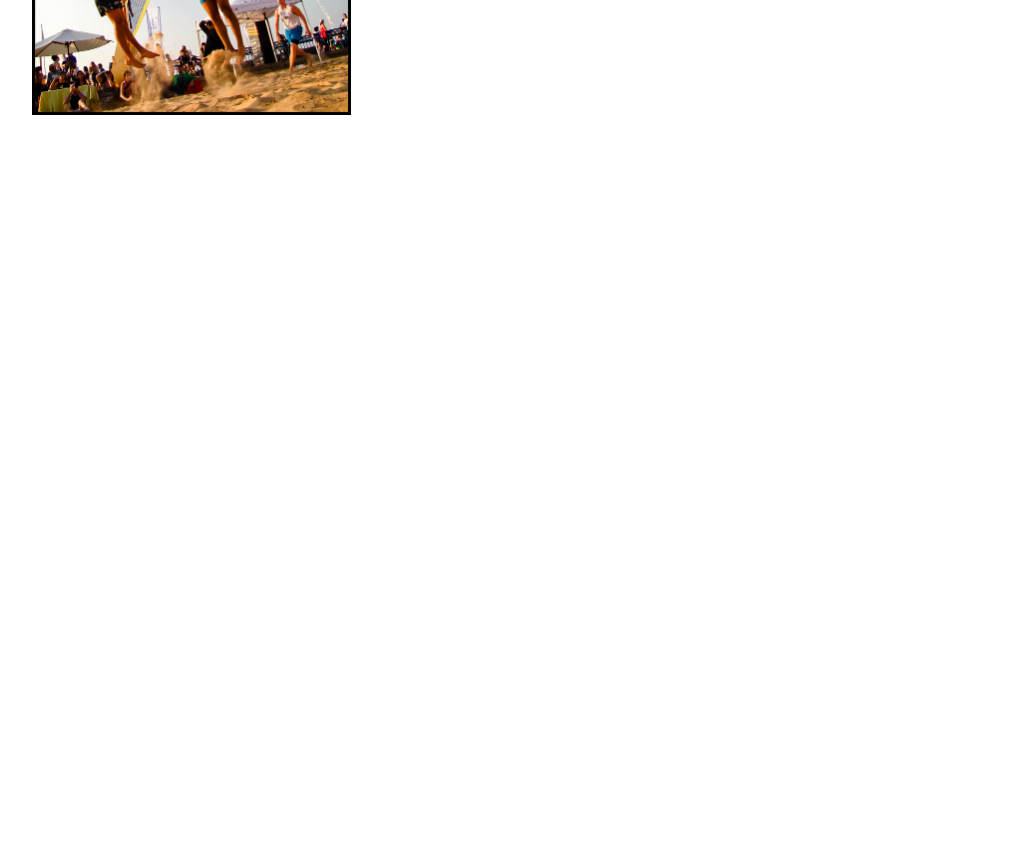
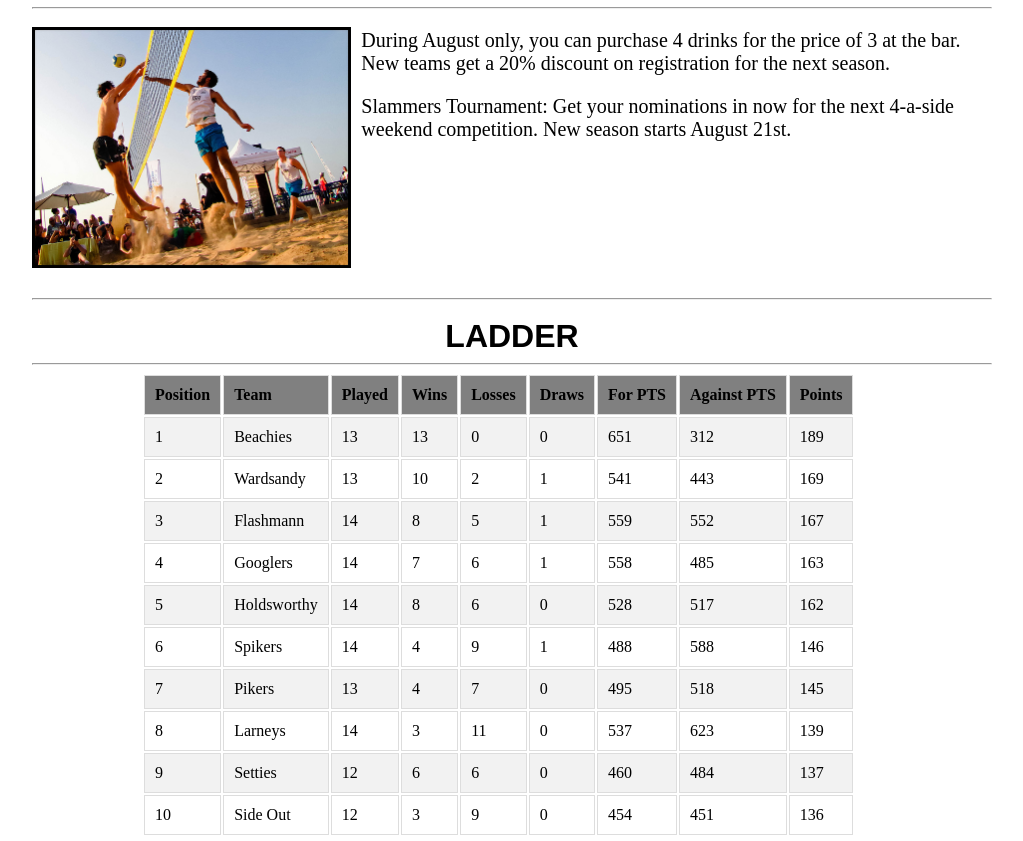
Before and after one commit to jackgillies/cp1406-Assignment, a plain HTML site: page index.html in a window 1280 px wide. Shown: the part 672-1513 px from the top of the page, without its empty margins (128-1151 px from the left). Before the commit the page ends 800 px from the top, so only its background shows below. Drawn offline with Linux system fonts and the light colour scheme.

Commit message:
Add files via upload
Added Table, Second page and more styling.

```diff
--- a/index.html
+++ b/index.html
@@ -8,6 +8,7 @@
   <div class="header">
     <div class="container">
       <div class="logo">
+          <img src="vector_volleyball.png" alt="img2" height="60" width="85">
         <h1><a href="#"><u>Slammers Beach Volleyball</u></h1>
   </div>
 
@@ -26,20 +27,16 @@
     <div class="container">
 
     <div class="content">
-<br>
-<br>
-<br>
-<br>
-<br>
-<hr>
+
+<hr class="tophr">
       <div class="heading">
       <h1 class="heading"> About </h1>
     </div>
 <hr>
-      <p>Volleyball is a team sport played by two teams on a playing court divided by a net.
-The sport originated in the United States, and is now just achieving the type of popularity in the U.S. that it has received on a global basis, where it ranks behind only soccer among participation sports.</p>
+      <p> <em>Volleyball is a team sport played by two teams on a playing court divided by a net.
+The sport originated in the United States, and is now just achieving the type of popularity in the U.S. that it has received on a global basis, where it ranks behind only soccer among participation sports.</p></em>
 
-<p>There are 800 million players worldwide who play Volleyball at least once a week.
+<p><b>There are 800 million players worldwide who play Volleyball at least once a week.</b>
 The object of the game is for each team to send the ball regularly over the net to ground it on the opponent's court, and to prevent the ball from being grounded on its own court. The ball is put into play by the right back-row player who serves the ball by hitting it over the net to the opponent's court. A team is allowed to hit the ball three times (in addition to the block contact) to return it to the opponent's court. A player is not allowed to hit the ball twice consecutively, except when attempting a block. The rally continues until the ball touches the ground/floor, goes "out" or a team fails to return it to the opponent's court or commits a fault.</p>
 
 <p>The team winning a rally scores a point (Rally Point System). When the receiving team wins a rally, it gains a point and the right to serve, and its players rotate one position clockwise.
@@ -47,21 +44,170 @@ The best of three or best of five games will win matches. Each non-deciding game
 </p>
   </div>
 
-<hr>
-<h1 class="heading"> Announcements </h1>
-<hr>
+<div id="announcementsection">
+	<hr>
+		<h1 class="heading"> Announcements </h1>
+	<hr>
 
-<a href="https://creativecommons.org/licenses/by/2.0/">
+		<a href="https://creativecommons.org/licenses/by/2.0/">
       <img src="volleyball1.jpg" alt="pic1" align="left">
     </a>
+
 
 <p> During August only, you can purchase 4 drinks for the price of 3 at the bar.
 New teams get a 20% discount on registration for the next season. </p>
 
 <p>Slammers Tournament: Get your nominations in now for the next 4-a-side weekend competition.
 New season starts August 21st.</p>
+</div>
+<div id="laddersection">
+<hr>
+<h1 class="ladderheading"> LADDER </h1>
+<hr>
+
+<div id="ladder">
+ <table>
+  <tr>
+ 	<th>Position</th>
+ 	<th>Team</th>
+ 	<th>Played</th>
+ 	<th>Wins</th>
+ 	<th>Losses</th>
+ 	<th>Draws</th>
+ 	<th>For PTS</th>
+ 	<th>Against PTS</th>
+ 	<th>Points</th>
+  </tr>
+
+  <tr>
+    <td>1</td>
+    <td>Beachies</td>
+    <td>13</td>
+    <td>13</td>
+    <td>0</td>
+    <td>0</td>
+    <td>651</td>
+    <td>312</td>
+    <td>189</td>
+  </tr>
+
+  <tr>
+    <td>2</td>
+    <td>Wardsandy</td>
+    <td>13</td>
+    <td>10</td>
+    <td>2</td>
+    <td>1</td>
+    <td>541</td>
+    <td>443</td>
+    <td>169</td>
+  </tr>
+
+  <tr>
+    <td>3</td>
+    <td>Flashmann</td>
+    <td>14</td>
+    <td>8</td>
+    <td>5</td>
+    <td>1</td>
+    <td>559</td>
+    <td>552</td>
+    <td>167</td>
+  </tr>
+
+  <tr>
+    <td>4</td>
+    <td>Googlers</td>
+    <td>14</td>
+    <td>7</td>
+    <td>6</td>
+    <td>1</td>
+    <td>558</td>
+    <td>485</td>
+    <td>163</td>
+  </tr>
+
+  <tr>
+    <td>5</td>
+    <td>Holdsworthy</td>
+    <td>14</td>
+    <td>8</td>
+    <td>6</td>
+    <td>0</td>
+    <td>528</td>
+    <td>517</td>
+    <td>162</td>
+  </tr>
 
 
+  <tr>
+    <td>6</td>
+    <td>Spikers</td>
+    <td>14</td>
+    <td>4</td>
+    <td>9</td>
+    <td>1</td>
+    <td>488</td>
+    <td>588</td>
+    <td>146</td>
+  </tr>
+
+  <tr>
+    <td>7</td>
+    <td>Pikers</td>
+    <td>13</td>
+    <td>4</td>
+    <td>7</td>
+    <td>0</td>
+    <td>495</td>
+    <td>518</td>
+    <td>145</td>
+  </tr>
+
+  <tr>
+    <td>8</td>
+    <td>Larneys</td>
+    <td>14</td>
+    <td>3</td>
+    <td>11</td>
+    <td>0</td>
+    <td>537</td>
+    <td>623</td>
+    <td>139</td>
+  </tr>
+
+  <tr>
+    <td>9</td>
+    <td>Setties</td>
+    <td>12</td>
+    <td>6</td>
+    <td>6</td>
+    <td>0</td>
+    <td>460</td>
+    <td>484</td>
+    <td>137</td>
+  </tr>
+
+  <tr>
+    <td>10</td>
+    <td>Side Out</td>
+    <td>12</td>
+    <td>3</td>
+    <td>9</td>
+    <td>0</td>
+    <td>454</td>
+    <td>451</td>
+    <td>136</td>
+  </tr>
+
+
+
+
+
+
+
+
+</div>
 </div>
 
 
--- a/main.css
+++ b/main.css
@@ -6,6 +6,13 @@ body {
 .container {
   width: 960px;
   margin: 0 auto;
+	}
+.container p {
+  font-size: 20px;
+}
+
+.container h1 {
+	text-transform: uppercase;
 }
 
 .header {
@@ -15,6 +22,14 @@ body {
   position:fixed;
   border-style: solid;
   border-width: thin;
+  }
+
+  .header img {
+    position: absolute;
+  }
+
+  .header h1 {
+    margin-left: 75px;
   }
 
 .logo {
@@ -50,10 +65,8 @@ a:hover {
   text-align: center;
   }
 
-.picon {
-  display: block;
-  max-height: 241px;
-  max-width: 320 px;
+.tophr {
+  padding-top: 80px;
 }
 
 img {
@@ -64,9 +77,35 @@ img {
   margin-top: 10px;
 }
 
-.bannerimage {
-  width: 100%;
-  background-image: url(https://www.planwallpaper.com/static/images/3D-Beach-Wallpaper-HD-Download.jpg);
-  height: 450px;
-  background-position: center;
+.ladderheading {
+  padding-top: 10px;
+  margin: auto 0;
+  font-family: "helvetica";
+  text-align: center;
   }
+
+#announcementsection {
+  max-height: 215px;
+  padding-bottom: 150px;
+}
+
+#laddersection {
+
+}
+
+th {
+  background-color:#808080
+}
+
+tr:nth-child(even) {background-color: #f2f2f2}
+
+td, th {
+	border: 1px solid #dddddd;
+	text-align: left;
+	padding: 10px;
+}
+
+#ladder {
+	display: inline-block;
+  margin-left: 110px;
+}
```
Also changed, not shown: page2.html (added, +69 -0 lines), vector_volleyball.png (added).
